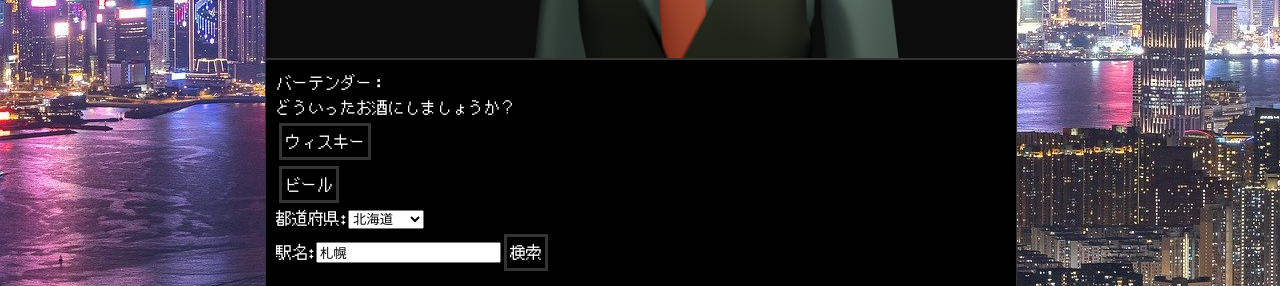
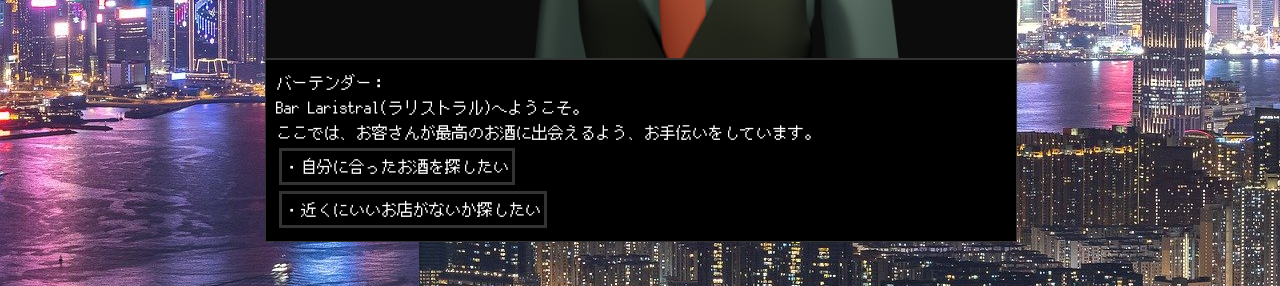
Before and after one commit to gustave-studio/bartender, a React (Create React App) app: page / in a window 1280 px wide. Shown: the part 514-800 px from the top of the page. Built offline with nearby package versions, Linux system fonts and the light colour scheme.

Commit message:
🚧位置情報と駅で探すためpropsを追加

```diff
--- a/src/App.tsx
+++ b/src/App.tsx
@@ -11,29 +11,52 @@ import MessageWindow from './components/MessageWindow'
 declare global { interface Window { cback: any } }
 
 function App() {
-  const [message, setMessage] = useState('どういったお酒にしましょうか？')
+  // const [message, setMessage] = useState('どういったお酒にしましょうか？')
+  const [message, setMessage] = useState('Bar Laristral(ラリストラル)へようこそ。\nここでは、お客さんが最高のお酒に出会えるよう、お手伝いをしています。')
   const [displayMessage, setDisplayMessage] = useState('')
   const [displayChoices, setDisplayChoices] = useState(false)
   const [whisky, setWhisky] = useState(false)
-  const [choices, setChoices] = useState(['ウィスキー', 'ビール'])
+  const [choices, setChoices] = useState(['自分に合ったお酒を探したい', '近くにいいお店がないか探したい'])
+  // const [choices, setChoices] = useState(['ウィスキー', 'ビール'])
   const [result, setResult] = useState(false)
   const [resultURL, setResultURL] = useState('')
   const [resultImage, setResultImage] = useState('')
   const [playing, setPlaying] = useState(false)
 
+  const [searchByLocation, setSearchByLocation] = useState(false)
+  const [searchByStation, setSearchByStation] = useState(false)
+
   const selectMenu = (drink: string, key: number) => {
-    if ('ウィスキー' === choices[key]) {
-      console.log('whisky')
-      setWhisky(true)
-      setMessage('どんなウィスキーにしますか？')
-      setChoices(['私の好みに合わせておすすめ教えて', 'マスターのおすすめを教えて'])
+    if ('近くにいいお店がないか探したい' === choices[key]) {
+      setMessage('飲食店には、かなり詳しいですよ!\n現在位置からお店を探しましょうか？\nそれとも、最寄りの駅から探しますか?')
+      setChoices(['現在位置から探す', '最寄りの駅から探す'])
+      setDisplayChoices(false)
+    }
+
+    if ('現在位置から探す' === choices[key]) {
+      setMessage('お使いのブラウザの位置情報取得を許可しておいて下さいね。\n')
+      setChoices([])
+      setSearchByLocation(true)
+      setDisplayChoices(false)
+    }
+
+    if ('最寄りの駅から探す' === choices[key]) {
+      setMessage('都道府県と駅名を教えて頂けませんか？')
+      setChoices([])
+      setSearchByStation(true)
+      setDisplayChoices(false)
+    }
+
+    if ('自分に合ったお酒を探したい' === choices[key]) {
+      setMessage('探したいお酒の種類を教えて下さい。')
+      setChoices(['ウィスキー', 'ビール', 'ワイン', 'カクテル', 'マスターのおすすめは？', 'お酒はよくわからないのですが・・・'])
       setDisplayChoices(false)
     }
 
     // ウィスキー
-    if ('私の好みに合わせておすすめ教えて' === choices[key]) {
+    if ('ウィスキー' === choices[key]) {
       setWhisky(true)
-      setMessage('では、いくつか質問させて下さい。\nお客さんは、クセが少なく飲みやすいウィスキーがお好みでしょうか？')
+      setMessage('いくつか質問させて頂きますね。\nお客さんは、クセが少なく飲みやすいウィスキーがお好みでしょうか？')
       setChoices(['クセのない方が好き', 'クセがあっても大丈夫'])
       setDisplayChoices(false)
     }
@@ -41,7 +64,7 @@ function App() {
     // ウィスキー > 私の好みに合わせておすすめ教えて
     if ('クセのない方が好き' === choices[key]) {
       setWhisky(true)
-      setMessage('どんな味わいのウィスキーが飲みたいでしょうか？')
+      setMessage('どんな味わいのウィスキーが飲みたいですか？')
       setChoices(['シンプルでスッキリしたウィスキー', 'マイルドで飲みやすいウィスキー', '華やかな香りのウィスキー'])
       setDisplayChoices(false)
     }
@@ -71,7 +94,9 @@ function App() {
       await sleep(20);
     }
     await sleep(100);
-    setDisplayChoices(true)
+    if (!result) {
+      setDisplayChoices(true)
+    }
   }
 
   useEffect(() => {
@@ -191,7 +216,6 @@ function App() {
     <div className="App">
       <div className="container">
         <Header playing={playing} setPlaying={setPlaying}/>
-        {console.log(process.env.REACT_APP_SOUND_FILE)}
         <div className="main_screen">
         </div>
         <MessageWindow
@@ -212,6 +236,8 @@ function App() {
           isAvailable={isAvailable}
           getCurrentPosition={getCurrentPosition}
           position={position}
+          searchByLocation={searchByLocation}
+          searchByStation={searchByStation}
         />
        </div>
     </div>
--- a/src/components/MessageWindow.tsx
+++ b/src/components/MessageWindow.tsx
@@ -19,6 +19,8 @@ type MessageWindowPropsType = {
   isAvailable: boolean;
   getCurrentPosition(): void;
   position: { latitude: number, longitude: number };
+  searchByLocation: boolean;
+  searchByStation: boolean;
 //   setPlaying: React.Dispatch<React.SetStateAction<boolean>>;
 }
 
@@ -40,13 +42,30 @@ const MessageWindow = function (props: MessageWindowPropsType) {
             {item}
           </div>
         )) }
+
       {props.choices.map((choice, key) => (
         <span key={key} style={{ display: props.displayChoices ? '' : 'none' }}>
-          <button key={key} onClick={() => props.selectMenu(choice, key)}>{choice}</button>
+          <button key={key} onClick={() => props.selectMenu(choice, key)}>・{choice}</button>
           <br />
         </span>
       ))}
 
+      <div style={{ display: props.searchByLocation ? '' : 'none' }}>
+       {/* <p>位置情報から探す</p> */}
+          {!props.isFirstRef && !props.isAvailable && <p className="App-error-text">geolocation IS NOT available</p>}
+          {props.isAvailable && (
+            <div>
+              <button onClick={props.getCurrentPosition}>位置情報から探す</button>
+              <div>
+                latitude: {props.position.latitude}
+                <br />
+                longitude: {props.position.longitude}
+              </div>
+            </div>
+          )}
+      </div>
+
+      <div style={{ display: props.searchByStation ? '' : 'none' }}>
         <label>都道府県:</label>
         <select onChange={event => props.setPrefecture(event.target.value)}>
             {Prefectures.OPTIONS.map((option, key) => {
@@ -61,27 +80,15 @@ const MessageWindow = function (props: MessageWindowPropsType) {
             onChange={event => props.setStation(event.target.value)}
         />
         <button onClick={() => props.searchRestaurant()}>検索</button>
+      </div>
 
       { console.log('----isFirstRef') }
       { console.log(typeof props.isFirstRef) }
 
       {
         props.responseData.length ?
-        props.shopInfo() : <p>'b'</p>
+        props.shopInfo() : <div></div>
       }
-
-        <p>Geolocation API Sample</p>
-          {!props.isFirstRef && !props.isAvailable && <p className="App-error-text">geolocation IS NOT available</p>}
-          {props.isAvailable && (
-            <div>
-              <button onClick={props.getCurrentPosition}>Get Current Position</button>
-              <div>
-                latitude: {props.position.latitude}
-                <br />
-                longitude: {props.position.longitude}
-              </div>
-            </div>
-          )}
      </div>
    </div>
   );
```
Lines whose indentation alone changed are shown as unchanged.
